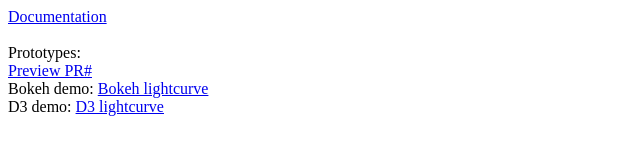
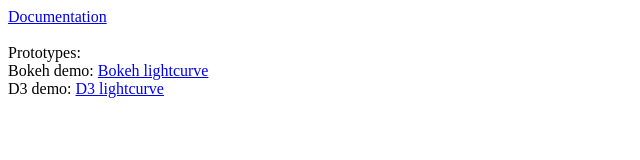
Before and after one commit to esg-epfl-apc/astrojsvis, a plain HTML site: page index.html in a window 1280 px wide. Shown: the whole page, without its empty margins (0-640 px from the left). Drawn offline with Linux system fonts and the light colour scheme.

```diff
--- a/index.html
+++ b/index.html
@@ -7,7 +7,6 @@
         <br><br>
         Prototypes:
         <div id="previews">
-            <a href="https://esg-epfl-apc.github.io/astrojsvis/pr-preview/pr-13/">Preview PR#</a><br>
             Bokeh demo: <a href="https://esg-epfl-apc.github.io/astrojsvis/manual-preview-pr/pr-5/lc_demo.html">Bokeh lightcurve</a><br>
             D3 demo: <a href="https://esg-epfl-apc.github.io/astrojsvis/manual-preview-pr/pr-6/demo.html">D3 lightcurve</a><br>
         </div>
```
